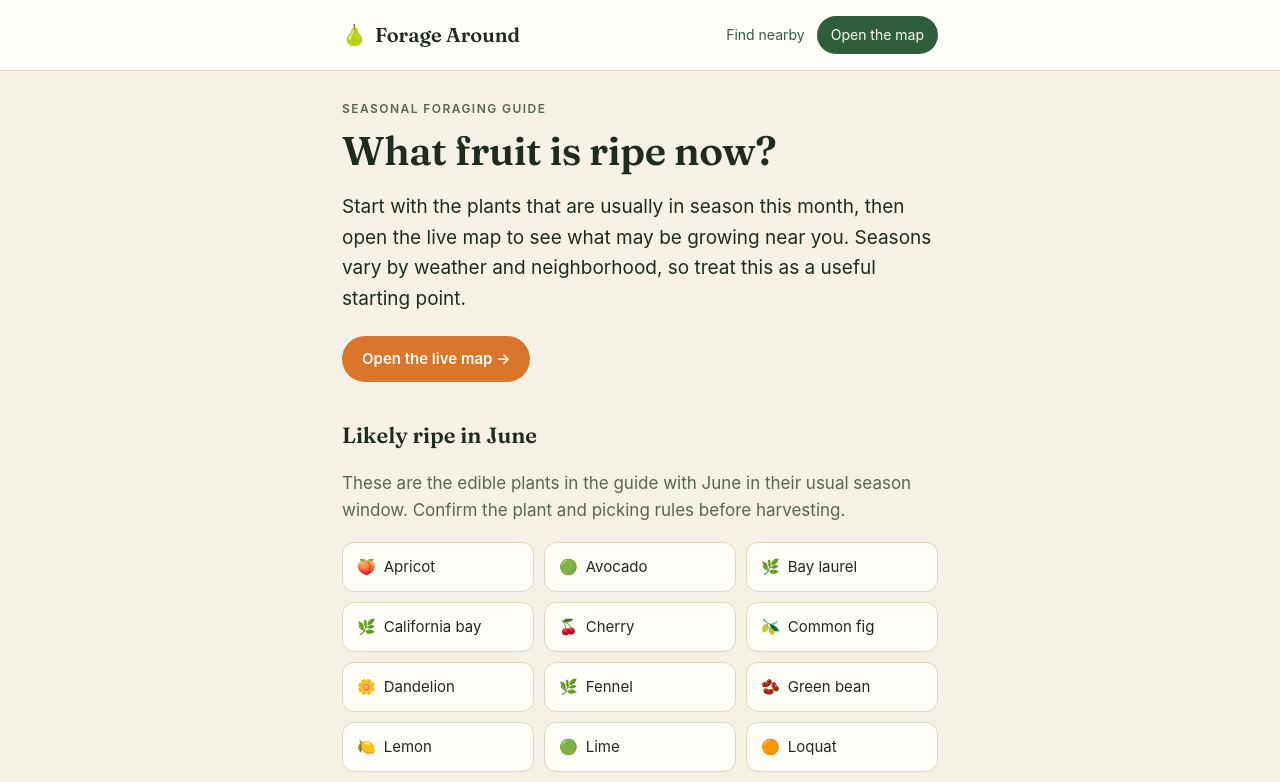
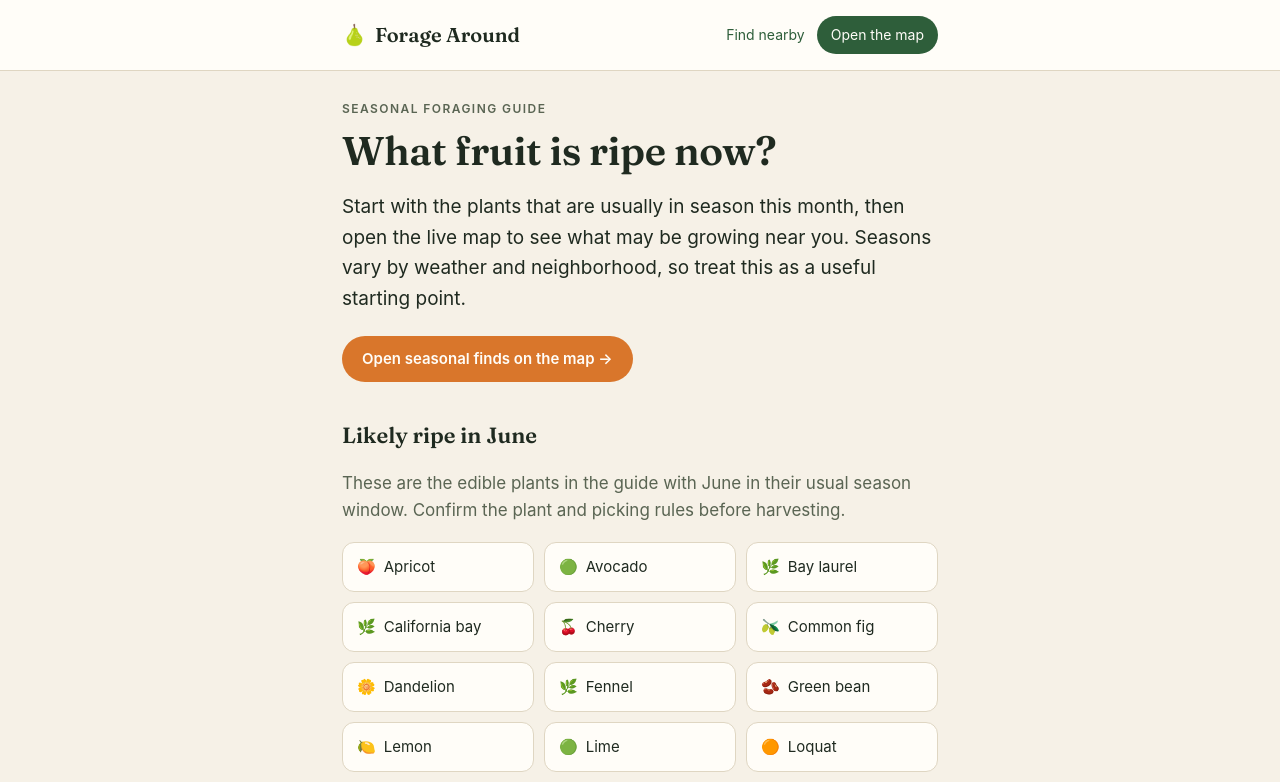
Before and after one commit to sarbak/forage-around, a Next.js app in the folder seo-site/: page /seasonal-guide in a window 1280 px wide. Shown: the top 782 px of the page. Built offline with nearby package versions, Linux system fonts and the light colour scheme; no server answers.

Commit message:
Clarify seasonal guide map CTA

```diff
--- a/seo-site/app/seasonal-guide/page.tsx
+++ b/seo-site/app/seasonal-guide/page.tsx
@@ -80,7 +80,7 @@ export default function SeasonalGuide() {
 
       <p style={{ margin: "22px 0" }}>
         <ToAppLink className="btn" href={APP_URL} from="seasonal_guide">
-          Open the live map →
+          Open seasonal finds on the map →
         </ToAppLink>
       </p>
 
```
